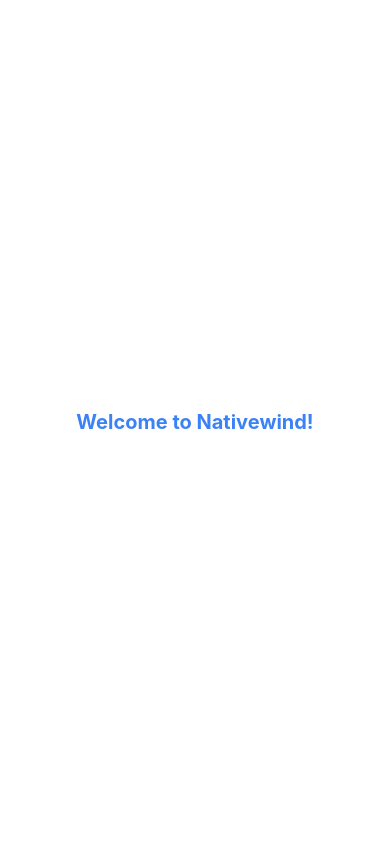
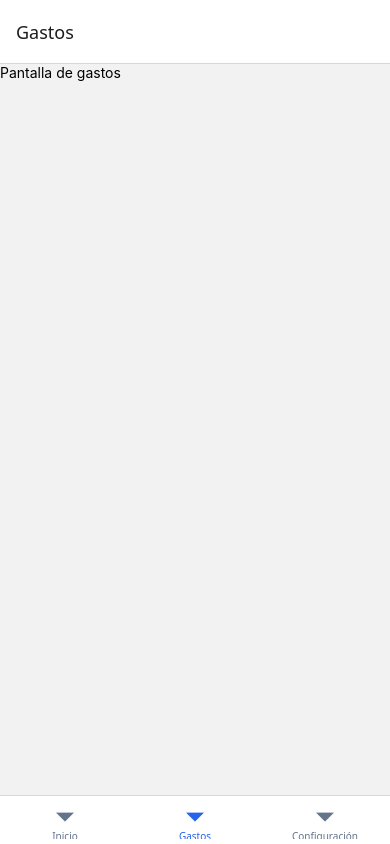
Before and after one commit to FabianDev033/ExpenseTracker, a React Native app: screen /Gastos in a window 390 px wide. Built offline with nearby package versions, Linux system fonts and the light colour scheme.

Commit message:
feat: incorporé el TabNavigator para conectar las TabScreens
-Defini el color de las pantallas cuando se seleccionan, además, un nombre a cada una para mostrarla en la barra de navegación.
-'App.tsx': Implementé el contenedor de navegación para envolver toda la app como componente raíz.

```diff
--- a/App.tsx
+++ b/App.tsx
@@ -1,12 +1,12 @@
 import "./global.css";
 import { Text, View } from "react-native";
+import { NavigationContainer } from '@react-navigation/native';
+import TabNavigator from './src/navigation/TabNavigator';
 
 export default function App() {
   return (
-    <View className="flex-1 items-center justify-center bg-white">
-      <Text className="text-xl font-bold text-blue-500">
-        Welcome to Nativewind!
-      </Text>
-    </View>
+    <NavigationContainer>
+      <TabNavigator />
+    </NavigationContainer>
   );
 }
--- /dev/null
+++ b/src/navigation/TabNavigator.tsx
@@ -0,0 +1,30 @@
+import React from 'react';
+import { createBottomTabNavigator } from '@react-navigation/bottom-tabs';
+
+import HomeScreen from '../screens/HomeScreen';
+import ExpensesScreen from '../screens/ExpensesScreen';
+import SettingsScreen from '../screens/SettingsScreen';
+
+const Tab = createBottomTabNavigator();
+
+export default function TabNavigator() {
+    return (
+        <Tab.Navigator
+            screenOptions={{
+                headerShown: true,
+                tabBarActiveTintColor: '#2563eb',
+                tabBarInactiveTintColor: '#64748b',
+            }}
+        >
+            <Tab.Screen
+                name="Inicio"
+                component={HomeScreen} />
+            <Tab.Screen
+                name="Gastos"
+                component={ExpensesScreen} />
+            <Tab.Screen
+                name="Configuración"
+                component={SettingsScreen} />
+        </Tab.Navigator>
+    );
+}
--- a/src/screens/ExpenseDetailScreen.tsx
+++ b/src/screens/ExpenseDetailScreen.tsx
@@ -3,8 +3,10 @@
 
 const ExpenseDetailScreen = () => {
     return (
-        <View>
-            <Text>ExpenseDetailScreen</Text>
+        <View className="flex-1 items-center justify-center bg-white">
+            <Text className="text-xl font-bold text-blue-500">
+                Pantalla de detalle de gastos
+            </Text>
         </View>
     );
 };
--- a/src/screens/ExpensesScreen.tsx
+++ b/src/screens/ExpensesScreen.tsx
@@ -3,8 +3,10 @@
 
 const ExpensesScreen = () => {
     return (
-        <View>
-            <Text>ExpensesScreen</Text>
+        <View className="flex-1 items-center justify-center bg-white">
+            <Text className="text-xl font-bold text-blue-500">
+                Pantalla de gastos
+            </Text>
         </View>
     );
 };
--- a/src/screens/HomeScreen.tsx
+++ b/src/screens/HomeScreen.tsx
@@ -3,8 +3,10 @@
 
 const HomeScreen = () => {
     return (
-        <View>
-            <Text>Home</Text>
+        <View className="flex-1 items-center justify-center bg-white">
+            <Text className="text-xl font-bold text-blue-500">
+                Pantalla de Inicio
+            </Text>
         </View>
     );
 };
--- a/src/screens/NewExpenseModal.tsx
+++ b/src/screens/NewExpenseModal.tsx
@@ -3,8 +3,10 @@
 
 const NewExpenseModal = () => {
     return (
-        <View>
-            <Text>NewExpenseModal</Text>
+        <View className="flex-1 items-center justify-center bg-white">
+            <Text className="text-xl font-bold text-blue-500">
+                Pantalla de nuevo gasto
+            </Text>
         </View>
     );
 };
--- a/src/screens/SettingsScreen.tsx
+++ b/src/screens/SettingsScreen.tsx
@@ -3,8 +3,10 @@
 
 const SettingsScreen = () => {
     return (
-        <View>
-            <Text>SettingsScreen</Text>
+        <View className="flex-1 items-center justify-center bg-white">
+            <Text className="text-xl font-bold text-blue-500">
+                Pantalla de configuración
+            </Text>
         </View>
     );
 };
```
